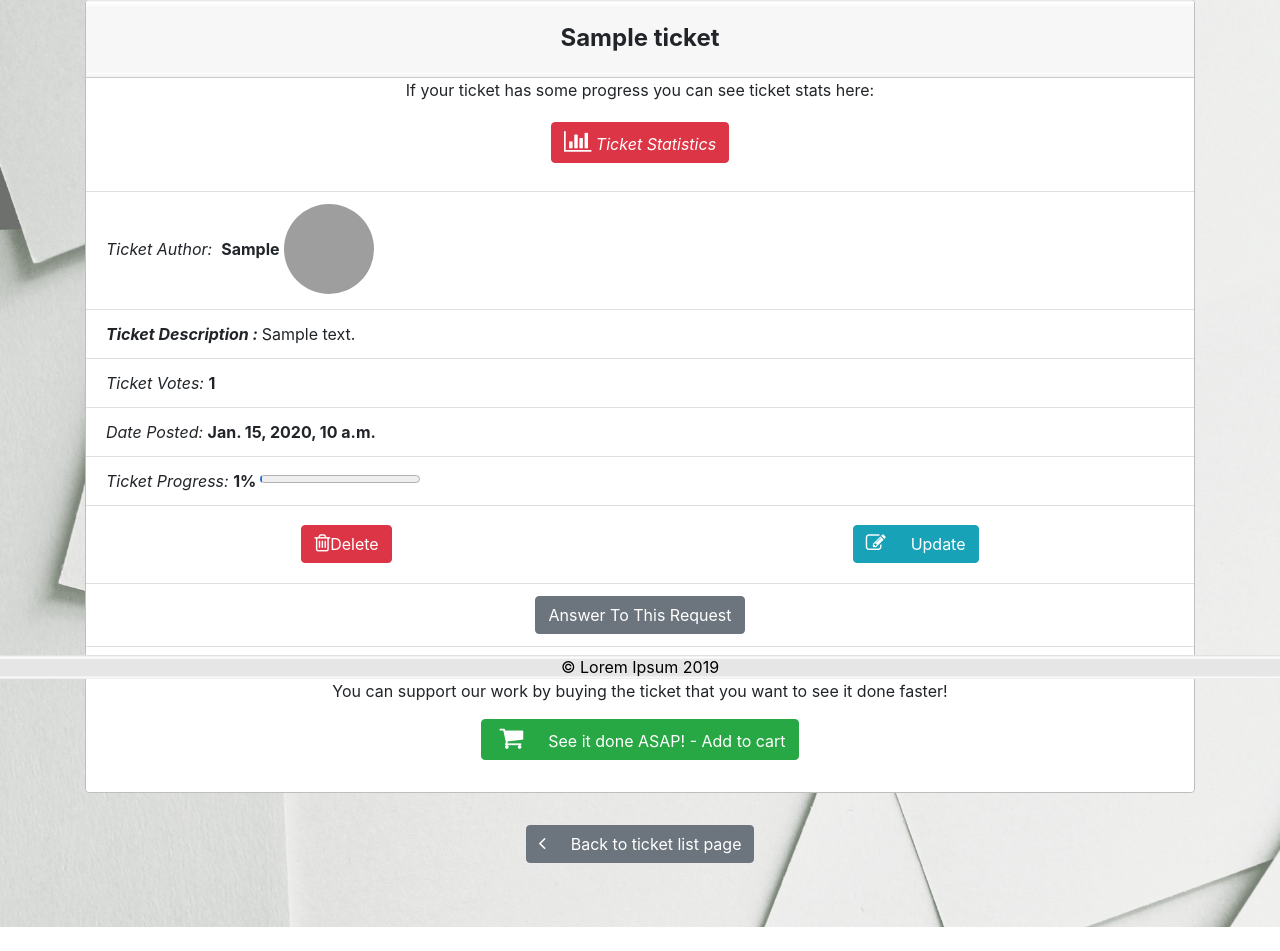
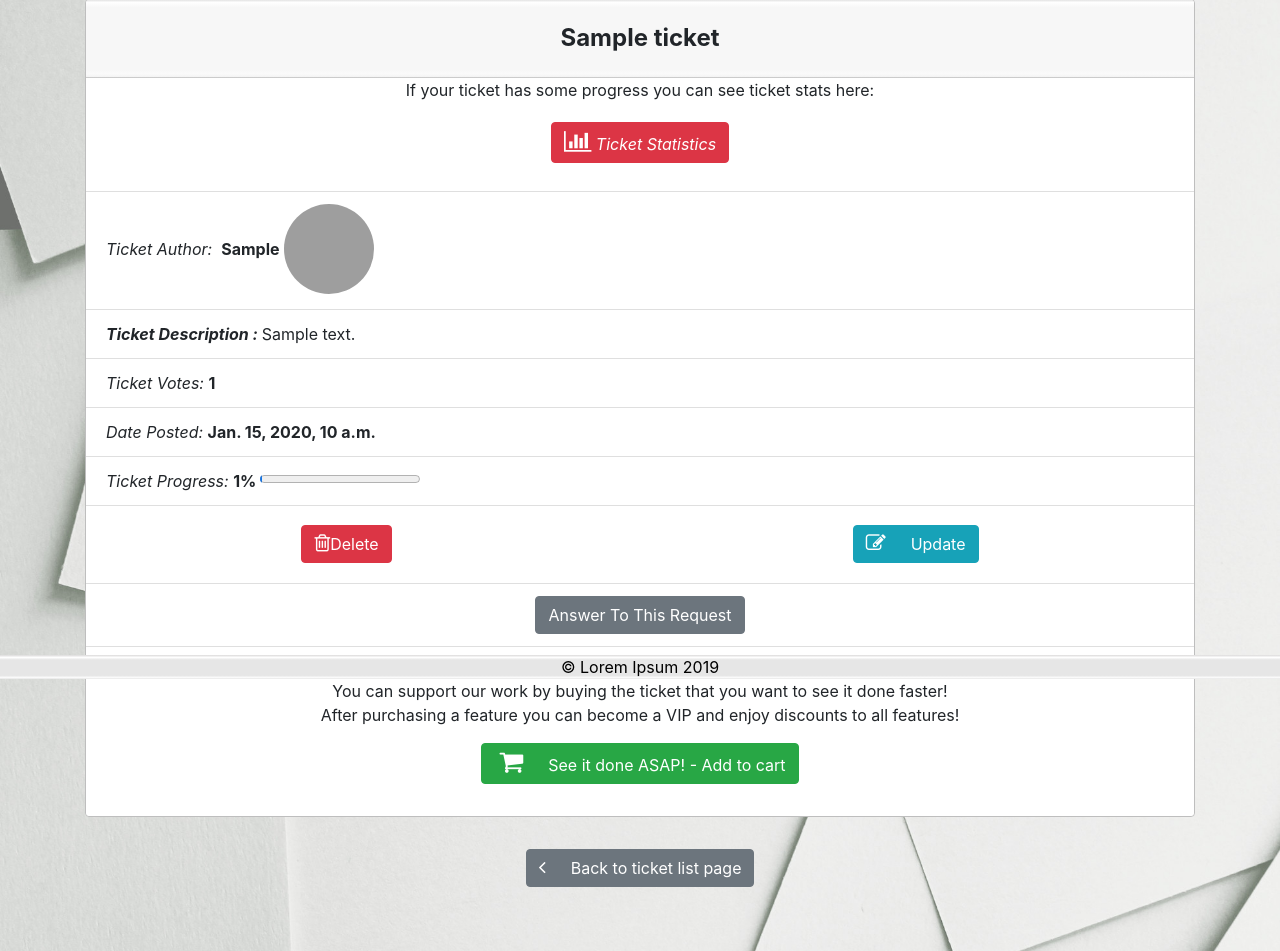
Before and after one commit to flo0909/djangoprj1, a Django app: page /feature/ticketdetail/1/ in a window 1280 px wide. Shown: the part 121-1072 px from the top of the page. Before the commit the page ends 1048 px from the top, so only its background shows below. Run offline with Django 3.2, Linux system fonts and the light colour scheme; a user stored in the database is signed in; tables that the repository leaves empty hold one stand-in row (values such as "Sample post"); some libraries are stand-ins or nearby versions; grey boxes are pictures that could not be loaded.

Commit message:
Added info about VIP after purchasing feature

```diff
--- a/feature/templates/feature/ticketdetail.html
+++ b/feature/templates/feature/ticketdetail.html
@@ -85,7 +85,8 @@
       <ul class="list-group list-group-flush text-center">
          <li class="list-group-item">
             <div class="card-body">
-               <p>You can support our work by buying the ticket that you want to see it done faster! </p>
+               <p class="nomargin">You can support our work by buying the ticket that you want to see it done faster! </p>
+               <p>After purchasing a feature you can become a VIP and enjoy discounts to all features! </p>
                <a class="btn btn-success" href="{% url 'cart:add' ticket.id %}"><i
                      class="fa fa-shopping-cart fontaws "></i>See
                   it done ASAP! - Add to cart</a>
```
